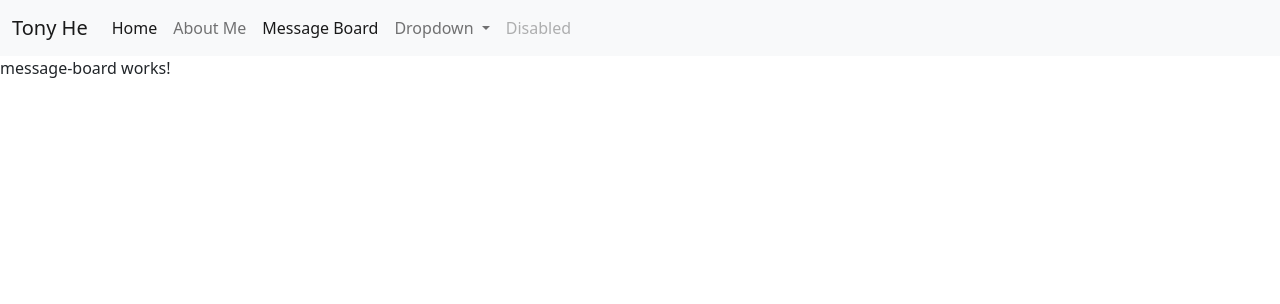
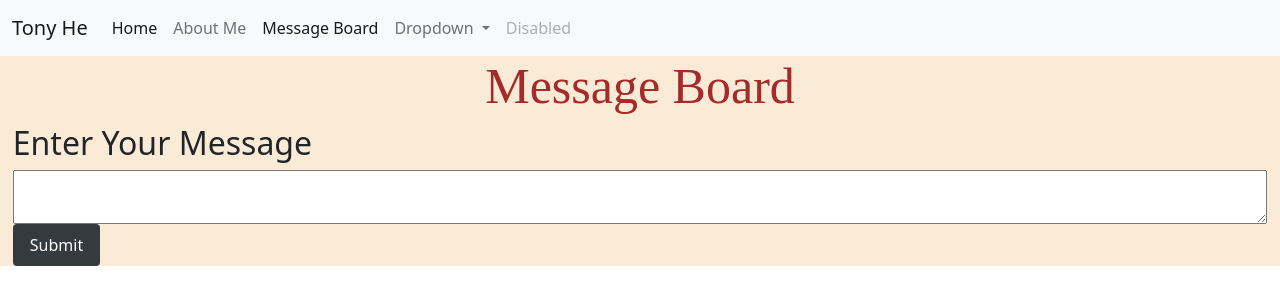
Before and after one commit to dinnerhe/Personal-Website-Angular, an Angular app: page /message-board in a window 1280 px wide. Shown: the top 304 px of the page. Built offline with nearby package versions, Linux system fonts and the light colour scheme.

Commit message:
Added message board page

```diff
--- a/src/app/component/message-board/message-board.component.html
+++ b/src/app/component/message-board/message-board.component.html
@@ -1 +1,12 @@
-<p>message-board works!</p>
+<div class = 'box'>
+<h1 class = 'title'> Message Board</h1>
+  <h2> Enter Your Message </h2>
+  <div class="enter-text">
+    <textarea class="current-message" #currentMessage [(ngModel)]="message_content"></textarea>
+    <button type = "button" class="btn" (click)="submitMessage(currentMessage.value)" >Submit</button>
+  </div>
+  <div class = "message-history" *ngIf="message_exist">
+    <h2>Message: </h2>
+    <p class = "message">{{message_content}} </p>
+  </div>
+</div>
--- a/src/app/component/message-board/message-board.component.scss
+++ b/src/app/component/message-board/message-board.component.scss
@@ -0,0 +1,46 @@
+.box{
+  background-color: antiquewhite;
+  display: flex;
+  flex-direction: column;
+  align-items: flex-start;
+  padding-left: 1%;
+  padding-right: 1%;
+  flex-wrap: wrap;
+}
+.btn{
+  background-color: #343A40;
+  border-radius: 4px;
+  color: #fff;
+  cursor: pointer;
+  padding: 8px 16px;
+
+}
+
+.btn:hover{
+  background-image: linear-gradient(90deg, #00C0FF 0%, #FFCF00 49%, #FC4F4F 80%, #00C0FF 100%);
+  animation:slidebg 5s linear infinite;
+  color: white;
+}
+
+.enter-text{
+  display: flex;
+  width: 100%;
+  flex-wrap: wrap;
+}
+
+.current-message{
+  align-self: center;
+  flex-basis: 100%;
+}
+.title{
+  font-family: Monoton, cursive;
+  font-size: 50px;
+  color: brown;
+  align-self: center;
+}
+
+@keyframes slidebg {
+  to {
+    background-position:20vw;
+  }
+}
--- a/src/app/component/message-board/message-board.component.ts
+++ b/src/app/component/message-board/message-board.component.ts
@@ -1,15 +1,28 @@
 import { Component, OnInit } from '@angular/core';
-
+import $ from "jquery";
 @Component({
   selector: 'app-message-board',
   templateUrl: './message-board.component.html',
   styleUrls: ['./message-board.component.scss']
 })
 export class MessageBoardComponent implements OnInit {
-
+  message_exist = false;
+  message_content: string = "";
   constructor() { }
 
   ngOnInit(): void {
   }
 
+  submitMessage(message_content: string){
+    if(message_content !== ""){
+      alert("Submitted!");
+      this.message_exist = true;
+      $(".message").text(message_content);
+      console.log(message_content);
+    }else{
+      this.message_exist = false;
+    }
+
+  }
+
 }
--- a/tsconfig.json
+++ b/tsconfig.json
@@ -21,12 +21,14 @@
     "lib": [
       "es2020",
       "dom"
-    ]
+    ],
+    "allowSyntheticDefaultImports": true
   },
   "angularCompilerOptions": {
     "enableI18nLegacyMessageIdFormat": false,
     "strictInjectionParameters": true,
     "strictInputAccessModifiers": true,
-    "strictTemplates": true
+    "strictTemplates": true,
+
   }
 }
```
Also changed, not shown: src/app/app.module.ts (+6 -4 lines).
